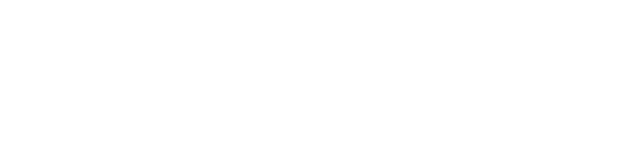
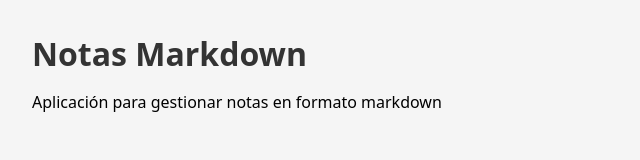
Before and after one commit to CristianP7/sistema-de-notas, a plain HTML site: page index.html in a window 1280 px wide. Shown: the whole page, without its empty margins (0-640 px from the left). Drawn offline with Linux system fonts and the light colour scheme.

Commit message:
creation of a commit message for the changes made to index.html and styles.css

```diff
--- a/index.html
+++ b/index.html
@@ -1,13 +1,14 @@
 <!DOCTYPE html>
-<html lang="es">
-<head>
-    <meta charset="UTF-8">
-    <meta name="viewport" content="width=device-width, initial-scale=1.0">
-    <title>Sistema de Gestión de Notas</title>
-    <link rel="stylesheet" href="styles.css">
-</head>
-<body>
-
+<html lang="en">
+  <head>
+    <meta charset="UTF-8" />
+    <meta name="viewport" content="width=device-width, initial-scale=1.0" />
+    <title>Notas Markdown</title>
+    <link rel="stylesheet" href="styles.css" />
+  </head>
+  <body>
+    <h1>Notas Markdown</h1>
+    <p>Aplicación para gestionar notas en formato markdown</p>
     <script src="app.js"></script>
-</body>
+  </body>
 </html>
--- a/styles.css
+++ b/styles.css
@@ -0,0 +1,16 @@
+* {
+  margin: 0;
+  padding: 0;
+  box-sizing: border-box;
+}
+
+body {
+  font-family: system-ui, -apple-system, sans-serif;
+  padding: 2rem;
+  background-color: #f5f5f5;
+}
+
+h1 {
+  color: #333;
+  margin-bottom: 1rem;
+}
```
